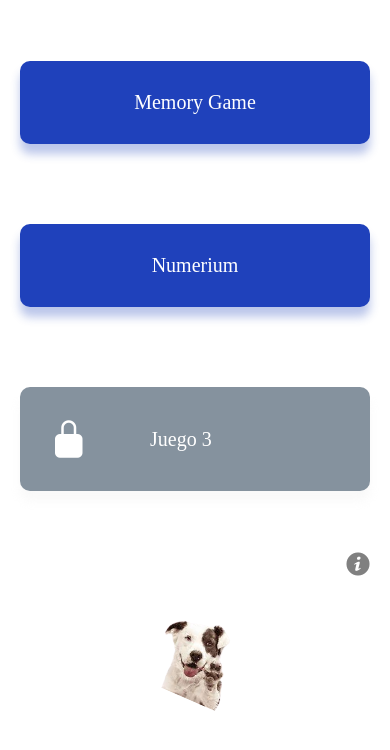
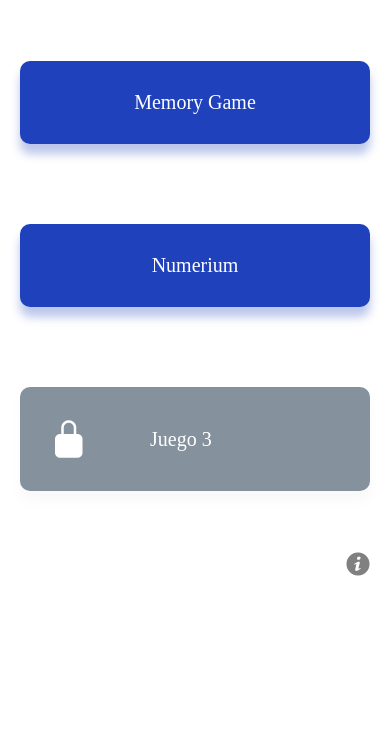
Before and after one commit to nahuellorenzo/TP-Final, a React Native app: screen /Main in a window 390 px wide. Shown: the top 750 px of the page. Built offline with nearby package versions, Linux system fonts and the light colour scheme; no server answers; the database is empty; what react-native-root-siblings would draw is missing.

Commit message:
Elimino archivo de prueba

```diff
--- a/components/screens/Main.tsx
+++ b/components/screens/Main.tsx
@@ -20,7 +20,6 @@ import {
   import { Entypo } from '@expo/vector-icons';
 import Color from "../constants/Color";
 import Toast from 'react-native-root-toast';
-import PencilLoader from "./Pencil";
 
   type Props = NativeStackScreenProps<RootStackParamList, "Main">;
 
@@ -161,9 +160,6 @@ import PencilLoader from "./Pencil";
         </View>
           </View>
         </View>
-        <View>
-          <PencilLoader/>
-        </View>
       </ScrollView>
     );
   };
--- a/components/screens/Pencil.tsx
+++ /dev/null
@@ -1,49 +0,0 @@
-import React from 'react';
-import { StyleSheet, View, Image, Animated } from 'react-native';
-
-const DogLoader = () => {
-    const animatedValue = new Animated.Value(0);
-
-    const startAnimation = () => {
-        Animated.timing(animatedValue, {
-            toValue: 1,
-            duration: 1000,
-            useNativeDriver: true,
-        }).start(() => {
-            animatedValue.setValue(0);
-            startAnimation();
-        });
-    };
-
-    React.useEffect(() => {
-        startAnimation();
-    }, []);
-
-    const rotate = animatedValue.interpolate({
-        inputRange: [0, 1],
-        outputRange: ['0deg', '360deg'],
-    });
-
-    return (
-        <View style={styles.container}>
-            <Animated.Image
-                source={require('../../assets/images/dog.png')}
-                style={[styles.image, { transform: [{ rotate }] }]}
-            />
-        </View>
-    );
-};
-
-const styles = StyleSheet.create({
-    container: {
-        flex: 1,
-        justifyContent: 'center',
-        alignItems: 'center',
-    },
-    image: {
-        width: 100,
-        height: 100,
-    },
-});
-
-export default DogLoader;
```
